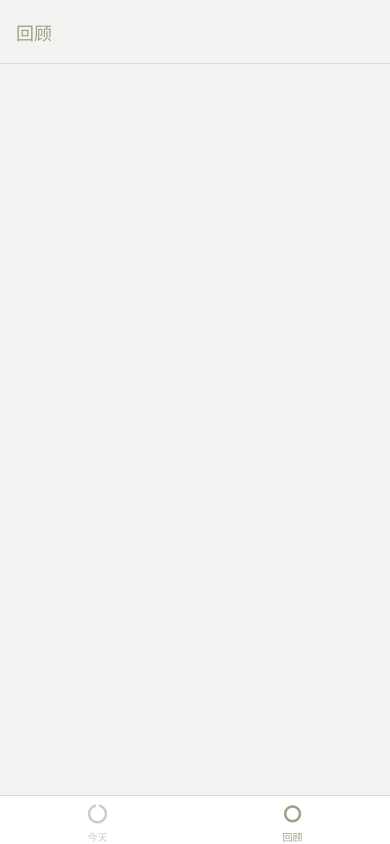
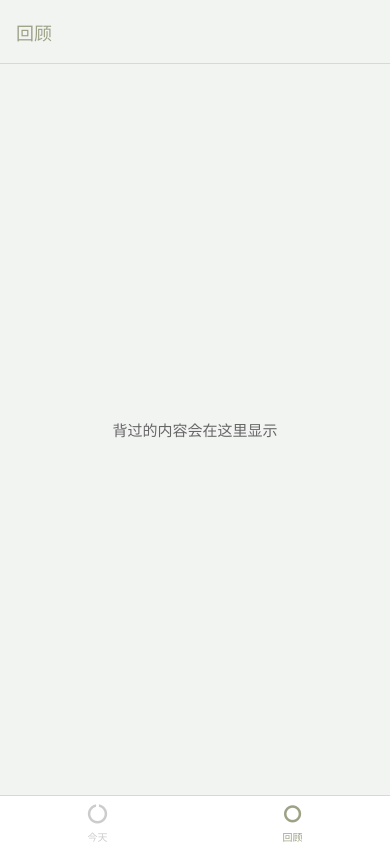
Before and after one commit to StrangeTown/just_recite, a React Native app: screen /TabTwo in a window 390 px wide. Built offline with nearby package versions, Linux system fonts and the light colour scheme; what expo-linking would draw is missing.

Commit message:
Add empty status page for review.

```diff
--- a/components/ReviewList.tsx
+++ b/components/ReviewList.tsx
@@ -48,6 +48,16 @@ const Item = ({ date, value, id }: ItemProps) => {
   )
 }
 
+const EmptyList = () => {
+  return (
+    <View style={styles.emptyList}>
+      <Text style={styles.emptyListText}>
+        背过的内容会在这里显示
+      </Text>
+    </View>
+  )
+}
+
 const ReviewList = () => {
   const completed = useSelector(selectCompleted)
   const copy = [...completed]
@@ -71,6 +81,7 @@ const ReviewList = () => {
   return (
     <>
       <View style={styles.listContainer}>
+        {sortedCompleted.length === 0 && <EmptyList />}
         {sortedCompleted.map((item, index) => {
           return (
             <Item
@@ -89,6 +100,16 @@ const ReviewList = () => {
 export default ReviewList
 
 const styles = StyleSheet.create({
+  emptyList: {
+    flex: 1,
+    width: "100%",
+    alignItems: "center",
+    justifyContent: "center",
+  },
+  emptyListText: {
+    fontSize: 15,
+    color: "#666",
+  },
   listContainer: {
     flex: 1,
     width: "100%",
--- a/constants/Config.ts
+++ b/constants/Config.ts
@@ -2,7 +2,7 @@ const todayTotalTimes = 10
 const getInitialTodayProgress = () => {
   return new Array(todayTotalTimes).fill({ duration: 0 })
 }
-const reviewListLimit = 5
+const reviewListLimit = 4
 
 export default {
   reviewListLimit,
--- a/redux/todaySlice.ts
+++ b/redux/todaySlice.ts
@@ -35,7 +35,6 @@ export const todaySlice = createSlice({
       const index = state.reviewCompleted.findIndex(
         (item) => item.id === action.payload.id
       )
-      console.log(action.payload.id, index)
       if (index === -1) {
         state.reviewCompleted.push({ id: action.payload.id })
       } else {
--- a/screens/TabTwoScreen.tsx
+++ b/screens/TabTwoScreen.tsx
@@ -1,28 +1,33 @@
-import { StyleSheet } from 'react-native';
+import { StyleSheet } from "react-native"
 
-import ReviewList from '../components/ReviewList';
-import { View } from '../components/Themed';
+import ReviewList from "../components/ReviewList"
+import { View } from "../components/Themed"
+import { useDispatch } from "react-redux"
+import { removeExtraCompleted } from "../redux/reviewSlice"
 
 export default function TabTwoScreen() {
+  const dispatch = useDispatch()
+  dispatch(removeExtraCompleted())
+
   return (
     <View style={styles.container}>
       <ReviewList />
     </View>
-  );
+  )
 }
 
 const styles = StyleSheet.create({
   container: {
     flex: 1,
-    alignItems: 'center',
+    alignItems: "center",
   },
   title: {
     fontSize: 20,
-    fontWeight: 'bold',
+    fontWeight: "bold",
   },
   separator: {
     marginVertical: 30,
     height: 1,
-    width: '80%',
+    width: "80%",
   },
-});
+})
```
Also changed, not shown: 1 other file (tests, documents, lock files or other folders).
